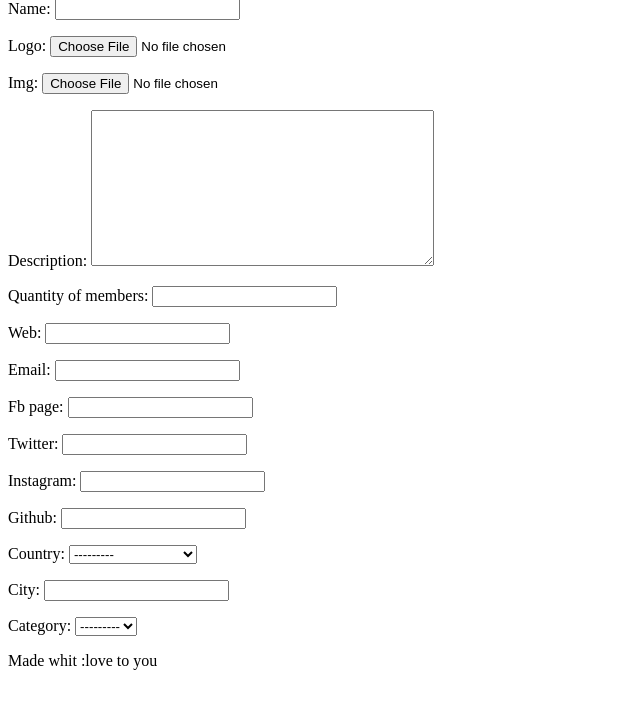
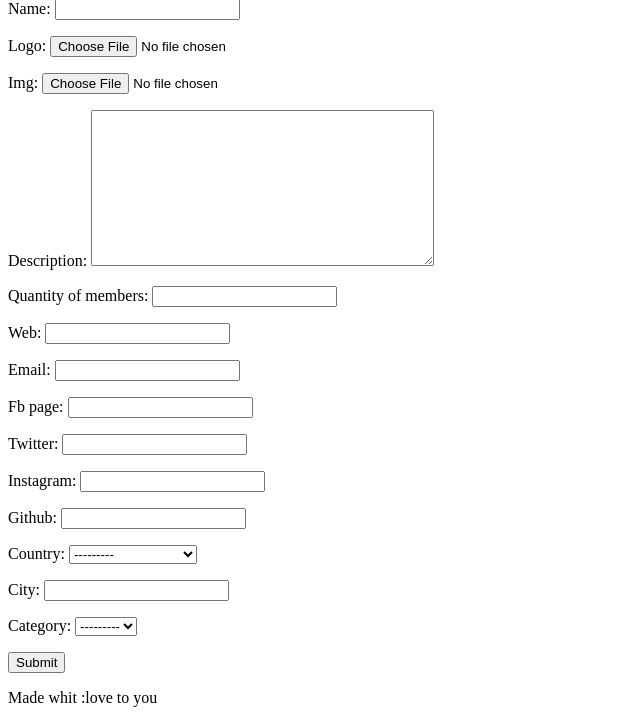
Before and after one commit to ComunidadesTechLat/ComunitiesTechLatam, a Django app: page /community/new/ in a window 1280 px wide. Shown: the part 285-1008 px from the top of the page, without its empty margins (0-640 px from the left). Before the commit the page ends 955 px from the top, so only its background shows below. Run offline with Django 3.2, Linux system fonts and the light colour scheme; data that the repository does not hold is empty.

Commit message:
Basic Template view using form.as_p

```diff
--- a/templates/community/new.html
+++ b/templates/community/new.html
@@ -8,6 +8,11 @@ new
 
     <h1>Registra tu comunidad</h1>
 
-    {{form.as_p}}
+    <form method='POST'>
+        {% csrf_token %}
+        {{ form.as_p }}
+
+        <button type="submit">Submit</button>
+    </form>
 
 {% endblock %}
```
